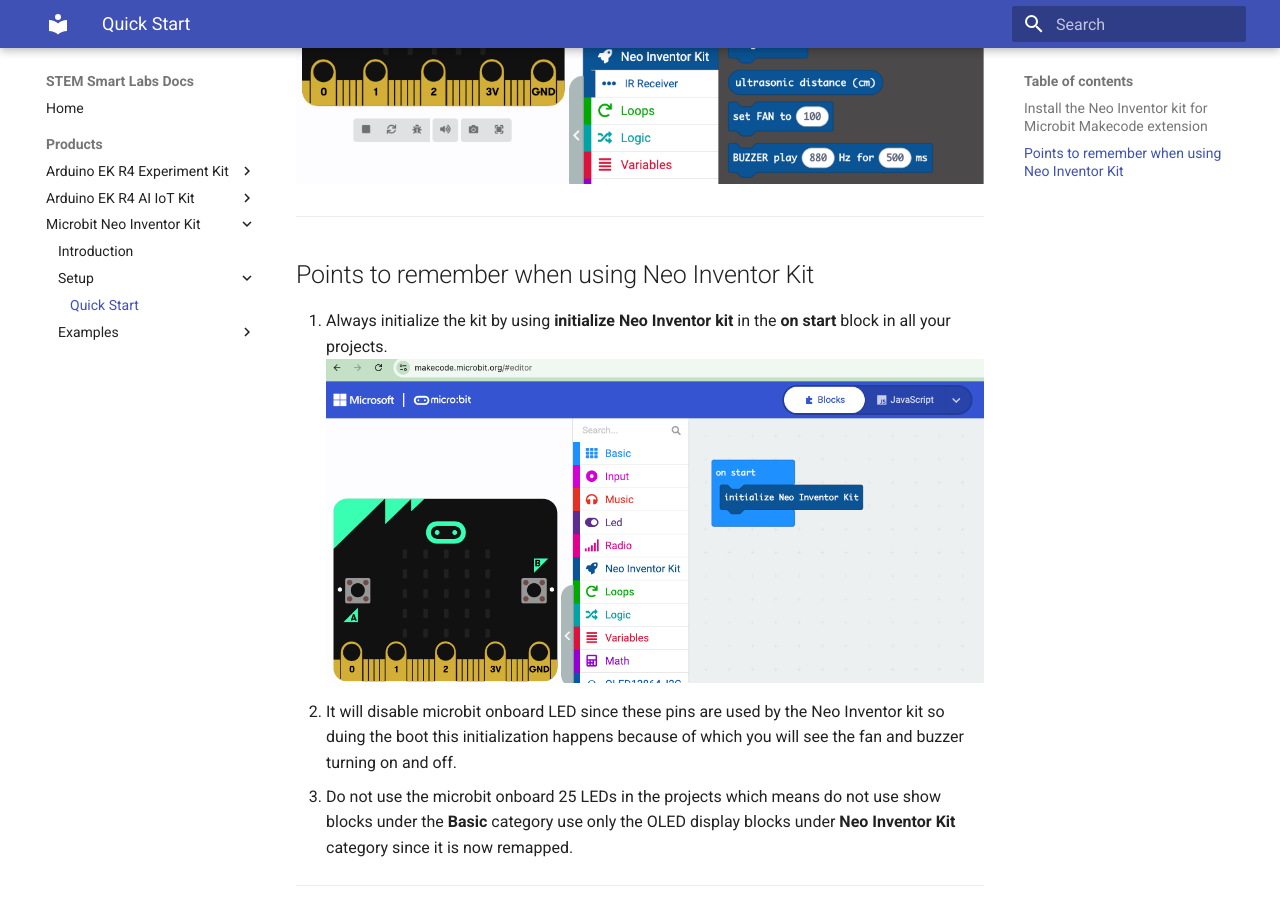
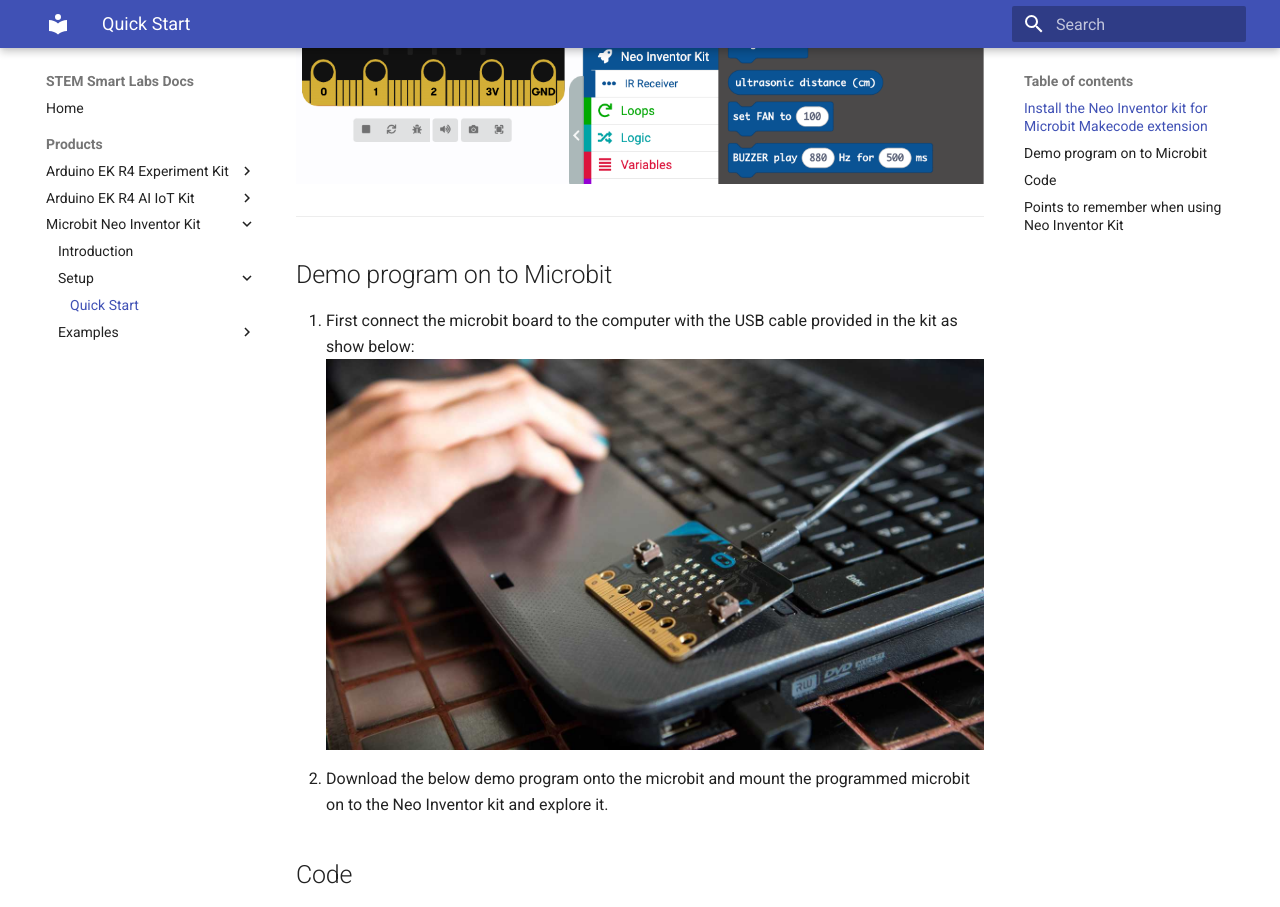
Before and after one commit to STEMSmartLabs/docs, an MkDocs documentation site: the page built from docs/products/microbit-neo-inventor-kit/setup/quick-start.md, in a window 1280 px wide and 1400 px high, scrolled down 2646 px. Shown: the top 907 px of the window. Built offline with MkDocs 1.6.1 and Material for MkDocs 9.7.7, drawn with Linux system fonts in a browser that asks for light colours; some of the changed text lies outside the part shown; grey boxes are pictures that could not be loaded.

Commit message:
Add demo program and modify neopixel

```diff
--- a/docs/products/microbit-neo-inventor-kit/setup/quick-start.md
+++ b/docs/products/microbit-neo-inventor-kit/setup/quick-start.md
@@ -29,11 +29,29 @@
 
 ---
 
+## Demo program on to Microbit
+1. First connect the microbit board to the computer with the USB cable provided in the kit as show below:
+![Microbit USB Connection ](images/microbit-connect-usb-program.png)
+2. Download the below demo program onto the microbit and mount the programmed microbit on to the Neo Inventor kit and explore it.
+
+## Code
+<div style="position:relative; height:500px; width:100%; overflow:hidden;">
+  <iframe
+    style="position:absolute; top:0; left:0; width:100%; height:100%; border:1px solid #e0e0e0; border-radius:6px;"
+    src="https://makecode.microbit.org/_hso4hE7AkAqX"
+    allowfullscreen="allowfullscreen"
+    frameborder="0"
+    sandbox="allow-popups allow-forms allow-scripts allow-same-origin allow-downloads">
+  </iframe>
+</div>
+
+
 ## Points to remember when using Neo Inventor Kit
 1. Always initialize the kit by using **initialize Neo Inventor kit** in the **on start** block in all your projects.
 ![Neo Inventor Kit Initialize ](images/makecode-neo-inventor-kit-init.png)
 2. It will disable microbit onboard LED since these pins are used by the Neo Inventor kit so duing the boot this initialization happens because of which you will see the fan and buzzer turning on and off.
-3. Do not use the microbit onboard 25 LEDs in the projects which means do not use show blocks under the **Basic** category use only the OLED display blocks under **Neo Inventor Kit** category since it is now remapped.
+3. Do not use the microbit onboard 25 LEDs in the projects which means do not use **show** blocks under the **Basic** category use only the OLED display blocks under **Neo Inventor Kit** category since it is now remapped.
+
 ---
 
 
```
Also changed, not shown: docs/products/microbit-neo-inventor-kit/examples/neopixel.md (+1 -1 lines), docs/products/microbit-neo-inventor-kit/setup/images/microbit-connect-usb-program.png (added).
